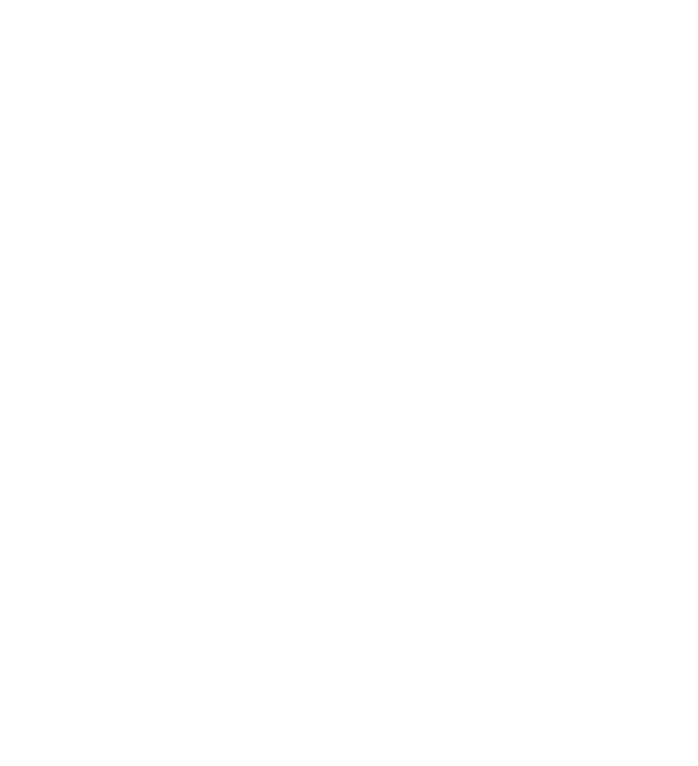
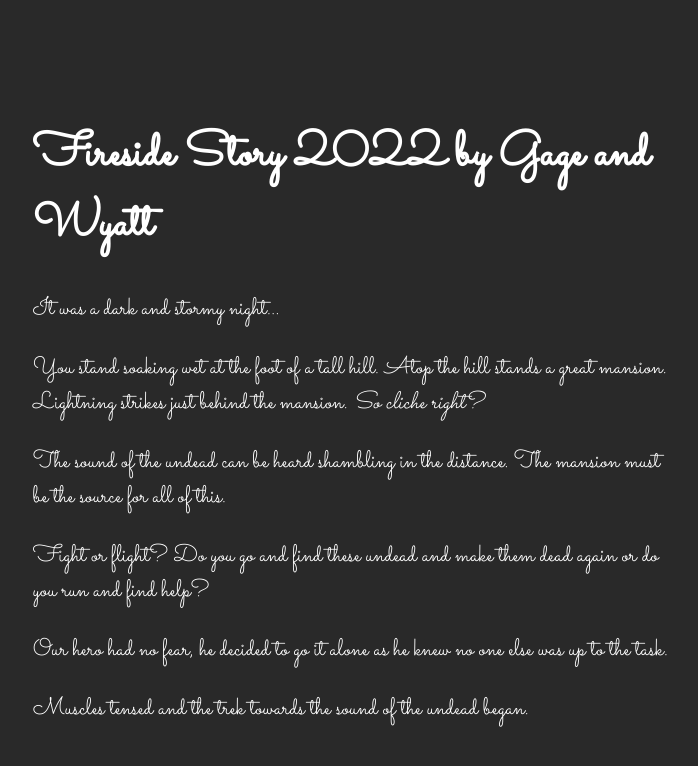
Before and after one commit to EvelAndG/Fireside-Story-2022-, a plain HTML site: page fireside-story/index.html in a window 1280 px wide. Shown: the whole page, without its empty margins (287-985 px from the left). Drawn offline with Linux system fonts and the light colour scheme.

Commit message:
Fixed style.css

```diff
--- a/fireside-story/style.css
+++ b/fireside-story/style.css
@@ -1,6 +1,6 @@
 body {
     color: white;
-    background-color: tgb(41, 41, 41);
+    background-color: rgb(41, 41, 41);
     font-family: 'Sacramento', cursive;
     font-size: 150%;
     margin: 5em 25%;
```
